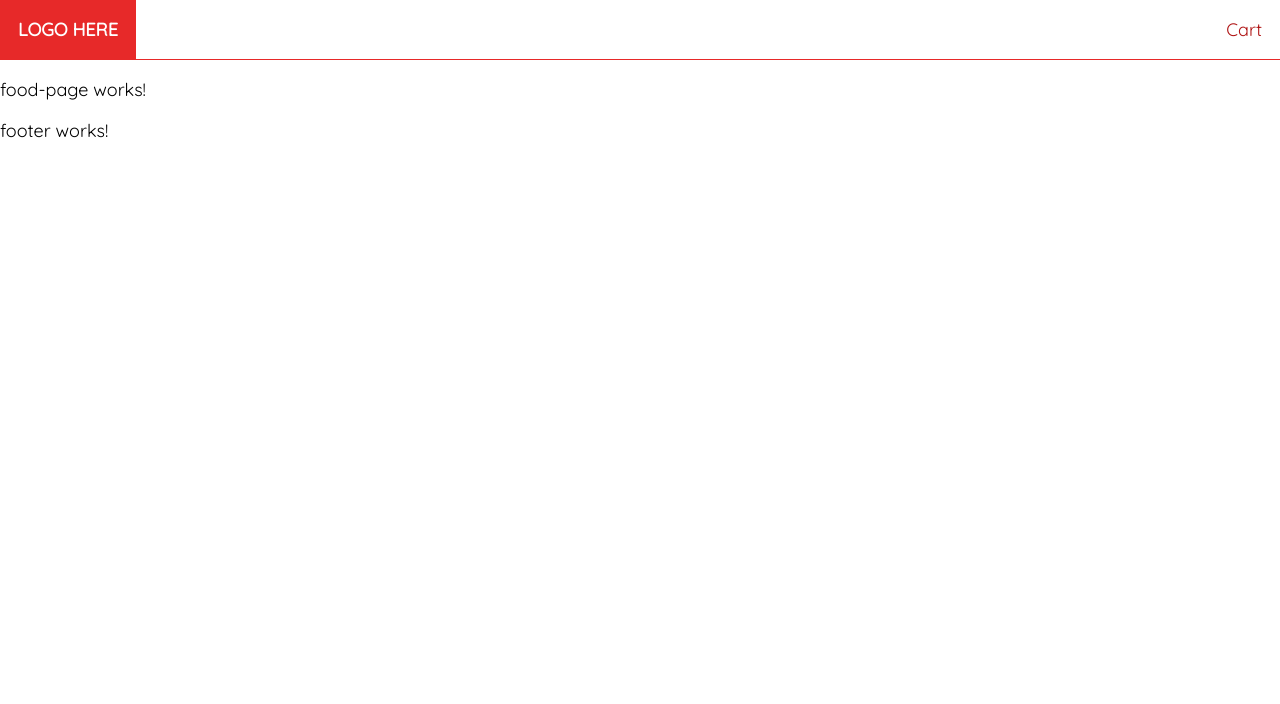
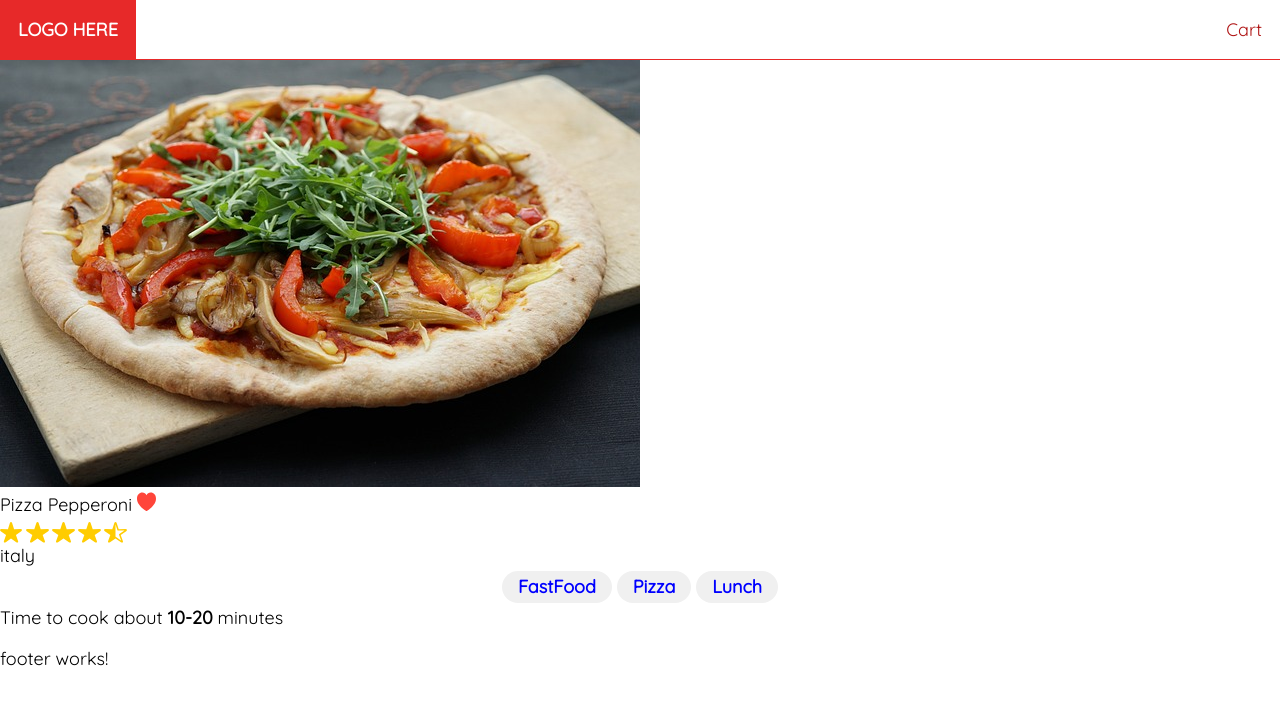
Before and after one commit to pkieber/ng-food-page, an Angular app: page /food/1 in a window 1280 px wide. Shown: the top 704 px of the page. Built offline with nearby package versions, Linux system fonts and the light colour scheme.

Commit message:
add tags for selected food-page

```diff
--- a/src/app/components/tags/tags.component.html
+++ b/src/app/components/tags/tags.component.html
@@ -1,5 +1,12 @@
-<div *ngIf="tags.length > 0">
+<div *ngIf="tags">
   <a *ngFor="let tag of tags" routerLink="/tag/{{tag.name}}">
     {{tag.name}} ({{tag.count}})
   </a>
 </div>
+
+<!-- Used inside a selected food-page -->
+<div *ngIf="foodPageTags">
+  <a *ngFor="let tagName of foodPageTags" routerLink="/tag/{{tagName}}">
+    {{tagName}}
+  </a>
+</div>
--- a/src/app/components/tags/tags.component.ts
+++ b/src/app/components/tags/tags.component.ts
@@ -1,4 +1,4 @@
-import { Component, OnInit } from '@angular/core';
+import { Component, Input, OnInit } from '@angular/core';
 import { Tag } from 'src/app/shared/models/tag.class';
 import { FoodService } from 'src/app/services/food.service';
 
@@ -9,11 +9,14 @@ import { FoodService } from 'src/app/services/food.service';
 })
 export class TagsComponent implements OnInit {
 
-  tags: Tag[] = [];
+  @Input()
+  foodPageTags?: string[];
+  tags?: Tag[];
   constructor(private foodService: FoodService) {}
 
   ngOnInit(): void {
-    this.tags = this.foodService.getAllTags();
+    if(!this.foodPageTags)
+      this.tags = this.foodService.getAllTags();
   }
 
 }
--- a/src/app/pages/food-page/food-page.component.html
+++ b/src/app/pages/food-page/food-page.component.html
@@ -1 +1,38 @@
-<p>food-page works!</p>
+<div class="container">
+  <img [src]="food.imageUrl" [alt]="food.name" />
+
+  <div class="details">
+    <div class="header">
+
+      <span class="name">
+        {{ food.name }}
+      </span>
+
+      <span class="favorite">
+        <img *ngIf="food.favorite" src="/assets/icons/heart-full.svg" alt="Full Heart">
+        <img *ngIf="!food.favorite" src="/assets/icons/heart-empty.svg" alt="Empty Heart">
+      </span>
+
+      <div class="rating">
+        <app-star-rating [stars]="food.stars" [size]="1.4"/>
+      </div>
+
+      <div class="origins">
+        <span *ngFor="let origin of food.origins">
+          {{ origin }}
+        </span>
+      </div>
+      <!-- Only show tag of specific food item -->
+      <div class="tags">
+        <app-tags [foodPageTags]="food.tags" justifyContent="start"></app-tags>
+      </div>
+
+      <div class="cook-time">
+          <span>
+              Time to cook about <strong>{{food.cookTime}}</strong> minutes
+          </span>
+      </div>
+
+    </div>
+  </div>
+</div>
--- a/src/app/pages/food-page/food-page.component.ts
+++ b/src/app/pages/food-page/food-page.component.ts
@@ -1,10 +1,28 @@
-import { Component } from '@angular/core';
+import { ActivatedRoute } from '@angular/router';
+import { Component, OnInit } from '@angular/core';
+import { Food } from 'src/app/shared/models/food.class';
+import { FoodService } from 'src/app/services/food.service';
 
 @Component({
   selector: 'app-food-page',
   templateUrl: './food-page.component.html',
   styleUrls: ['./food-page.component.scss']
 })
-export class FoodPageComponent {
+export class FoodPageComponent implements OnInit {
+
+  food!: Food;
+  constructor(
+      private activatedRoute: ActivatedRoute,
+      private foodService: FoodService,
+    ) {
+    activatedRoute.params.subscribe((params) => {
+      if(params['id'])
+        this.food = foodService.getFoodById(params['id']);
+    })
+  }
+
+  ngOnInit(): void {
+
+  }
 
 }
--- a/src/app/services/food.service.ts
+++ b/src/app/services/food.service.ts
@@ -10,11 +10,17 @@ export class FoodService {
   constructor() { }
 
 
+  getFoodById(id: number): Food {
+    return this.getAll().find(food => food.id == id)!;
+  }
+
+
   getAllFoodsBySearchTerm(searchTerm: string): Food[] {
     return this.getAll().filter(food =>
       food.name.toLowerCase().includes(searchTerm.toLowerCase())
     );
   }
+
 
   getAllTags(): Tag[] {
     return [
```
